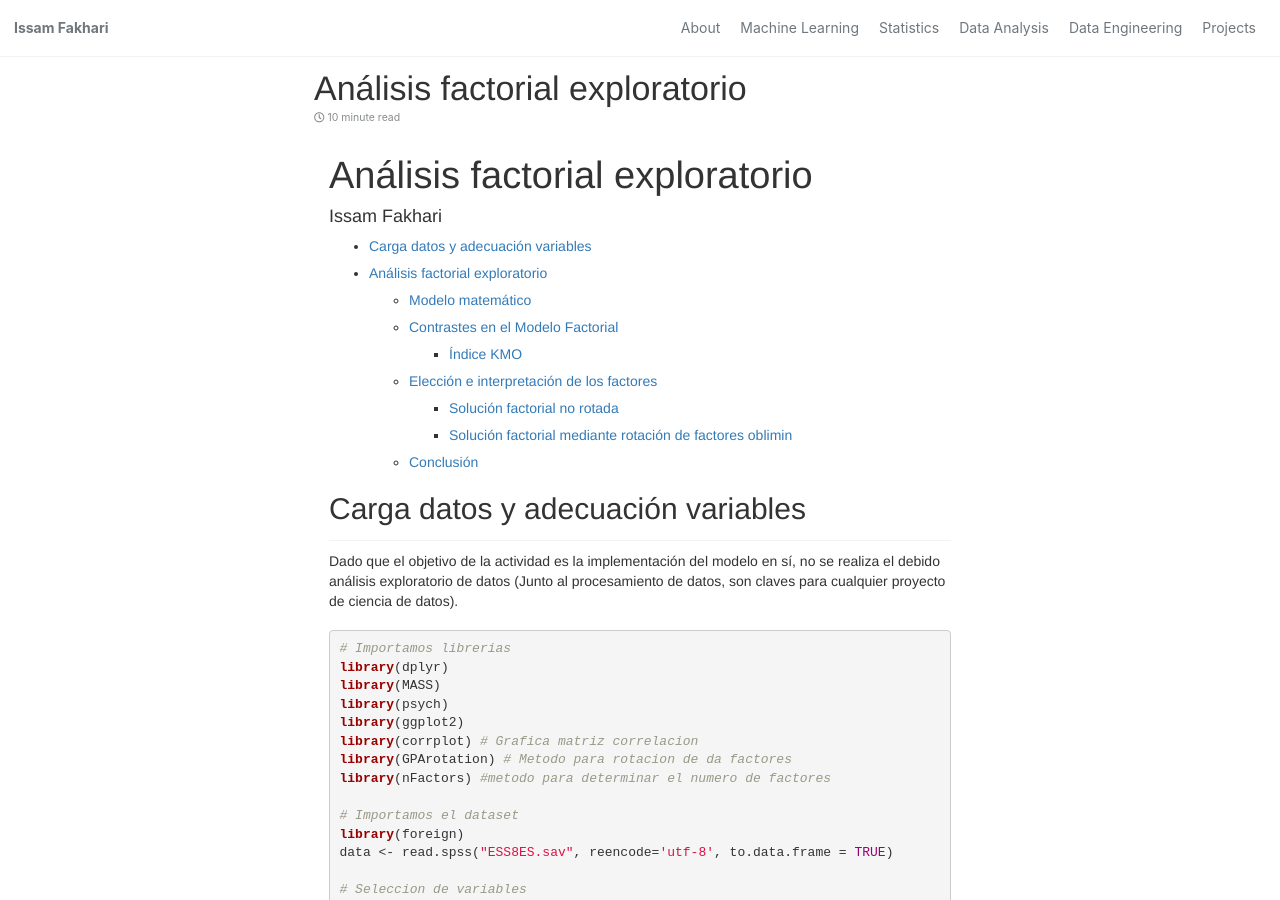
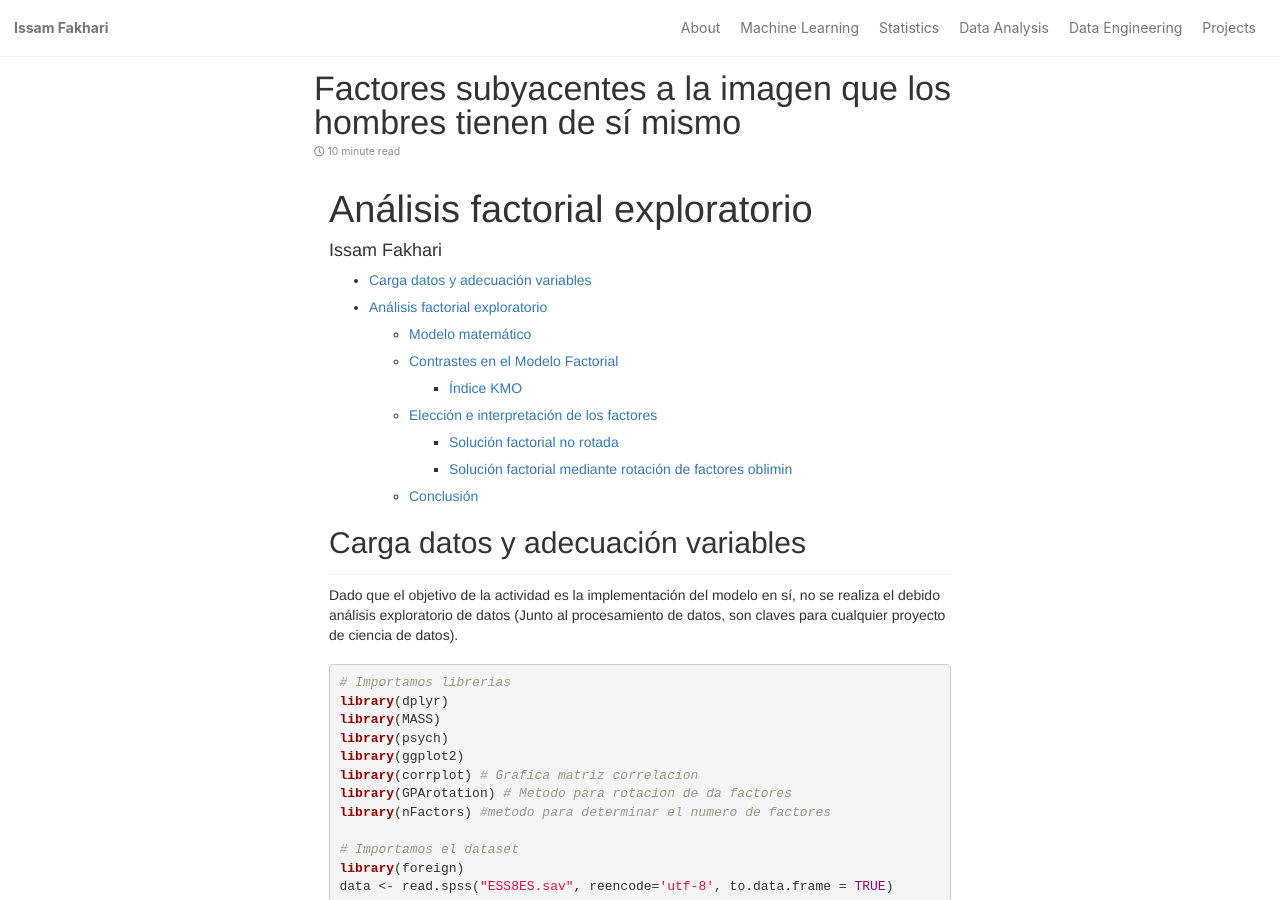
Before and after one commit to IssamFakhari/issamfakhari.github.io, a Jekyll site: the page built from _posts/2021-12-02-analisisFactorialExploratorio.html, in a window 1280 px wide and 900 px high. Built offline with Jekyll 4.4.1, drawn with Linux system fonts in a browser that asks for light colours; cached includes are drawn as plain includes; formulas are drawn with MathJax 3.

Commit message:
Update 2021-12-02-analisisFactorialExploratorio.html

```diff
--- a/_posts/2021-12-02-analisisFactorialExploratorio.html
+++ b/_posts/2021-12-02-analisisFactorialExploratorio.html
@@ -1,6 +1,6 @@
 ---
 published: true
-title: Análisis factorial exploratorio
+title: Factores subyacentes a la imagen que los hombres tienen de sí mismo
 date: 2021-12-02
 layout: single
 author_profile: false
```
